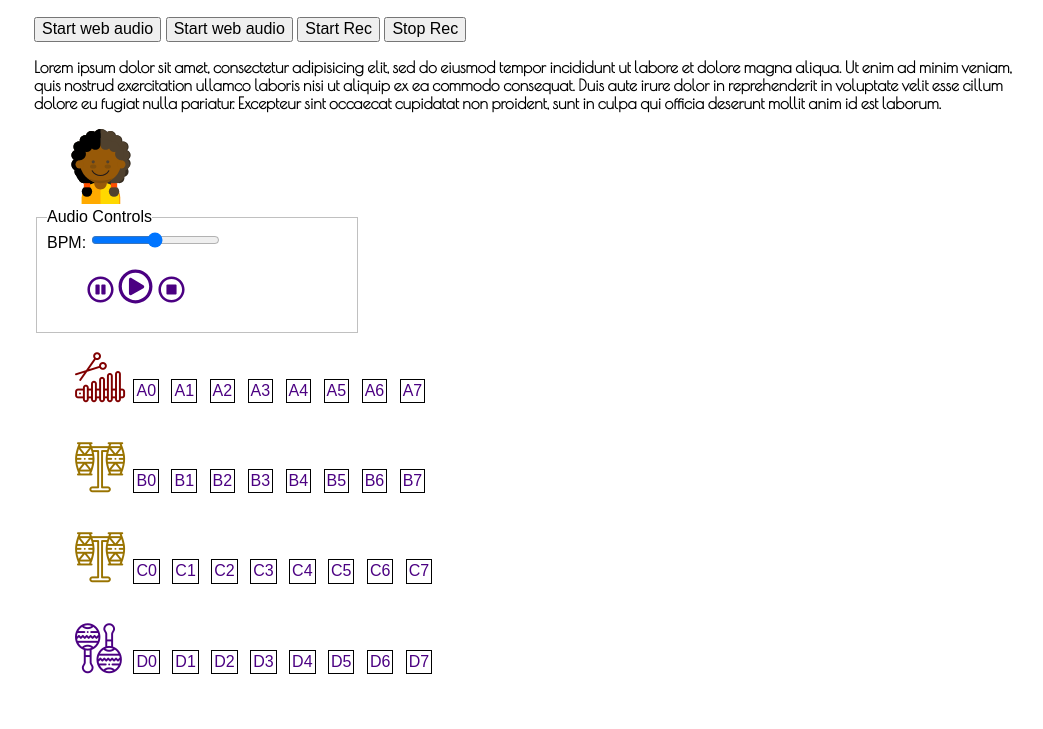
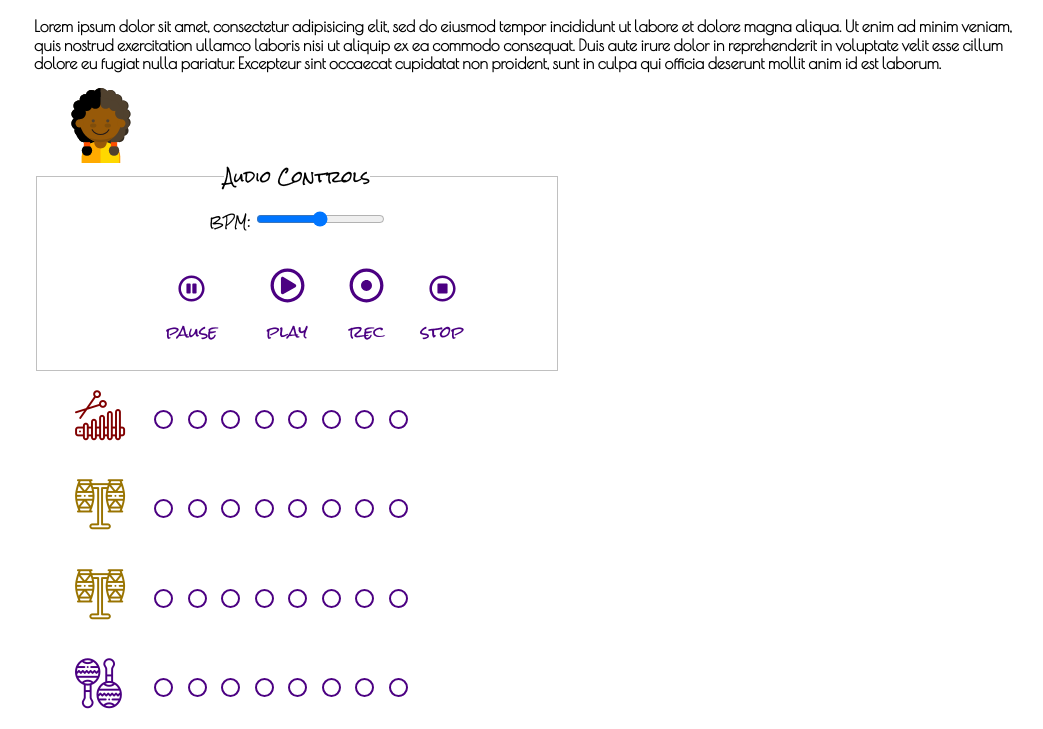
Before and after one commit to youzelle/afrobeat_sequencer, a plain HTML site: page player.html in a window 1280 px wide. Shown: the part 97-826 px from the top of the page, without its empty margins (106-1149 px from the left). Before the commit the page ends 800 px from the top, so only its background shows below. Drawn offline with nearby package versions, Linux system fonts and the light colour scheme.

Commit message:
Stylibg the UI

```diff
--- a/css/index.css
+++ b/css/index.css
@@ -68,7 +68,10 @@ h3,
 h4,
 h5,
 figcaption,
-kbd {
+kbd,
+legend,
+.bpmLabel,
+.bpmValue {
   font-family: 'Rock Salt', cursive;
 }
 
@@ -91,6 +94,11 @@ p {
 
 a {
   text-decoration: none;
+}
+
+.bpmLabel {
+  font-size: 12px;
+
 }
 
 /***************************************************************
@@ -296,7 +304,9 @@ INDEX MAIN BODY
 PLAYER MAIN BODY
 *****************************************************************/
 .audioControls {
-  max-width: 30%;
+  max-width: 50%;
+  text-align: center;
+  padding-top: 25px;
 }
 
 ul,
@@ -308,22 +318,40 @@ li,
 
 .svg-inline--fa {
 	font-size: 27px;
+  margin: 20px;
 }
 
-.svg-inline--fa.fa-play-circle {
+figcaption {
+  text-align: center;
+}
+
+.fa-play-circle,
+.fa-dot-circle {
 	font-size: 35px;
 }
 
+.fa-circle {
+  font-size: 15px;
+  border: none;
+}
+
 .block {
-	border: solid black 1px;
-	margin: 4px;
-	padding: 2px;
+	height: 15px;
+  width: 15px;
+  border: 2px solid indigo;
+  border-radius: 50%;
+  transition: background-color .8s ease-in-out;
+  margin: 5px;
+}
+
+ul li:first-child {
+  margin-right: 20px;
 }
 
 .counterPos {
-    border: solid red 5px;
+    border: solid red 2px;
 }
 
 .isActive {
-	transform: scale(1.2);
+	background-color: indigo;
 }
--- a/js/javascript.js
+++ b/js/javascript.js
@@ -104,12 +104,12 @@ for (let i = 0; i < numberOfBeats; i++) {
 
     }
 
-document.querySelector(".startrec").addEventListener("click", function() {
+document.getElementById("startrec").addEventListener("click", function() {
     mediaRecorder.start();
     console.log("recorder started");
 })
 
-document.querySelector(".stoprec").addEventListener("click", function() {
+document.getElementById("clear").addEventListener("click", function() {
         mediaRecorder.requestData();
         mediaRecorder.stop();
 })
@@ -144,8 +144,8 @@ function timeInterval() {
 function start() {
     event.preventDefault();
     playing = setInterval(playAudio, timeInterval())
-    document.getElementById("start").classList.add("isActive");
-    document.getElementById("pause").classList.remove("isActive");
+    document.getElementById("start").style.color = "red";
+    document.getElementById("pause").style.color = "red";
 }
 
 
@@ -178,8 +178,8 @@ function playAudio() {
 function pause() {
   event.preventDefault();
     clearInterval(playing);
-    document.getElementById("start").classList.remove("isActive");
-    document.getElementById("pause").classList.add("isActive");
+    document.getElementById("start").style.color = "indigo";
+    document.getElementById("pause").style.color = "indigo";
 }
 
 //Event Listeners
--- a/player.html
+++ b/player.html
@@ -19,11 +19,6 @@
       <h2>Learn About The Drums</h2>
     </header>
 
-    <button class="startOne">Start web audio</button>
-    <button class="startTwo">Start web audio</button>
-    <button class="startrec">Start Rec</button>
-    <button class="stoprec">Stop Rec</button>
-
     <div class="klIntro">
       <p>Lorem ipsum dolor sit amet, consectetur adipisicing elit, sed do eiusmod
       tempor incididunt ut labore et dolore magna aliqua. Ut enim ad minim veniam,
@@ -38,14 +33,15 @@
     <div class='musicMachine'>
       <fieldset class="audioControls">
         <legend>Audio Controls</legend>
-        <label for="bpmControl">BPM: </label>
+        <label for="bpmControl" class="bpmLabel">BPM: </label>
         <input type="range" id="bpm" name="bpmInput"
                min="30" max="90" step="5" oninput="bpmChange(this.value)"/>
         <output name="bpmOutput" id="bpmValue"></output></br>
         <ul class='crlButton'>
-          <li id="pause"><a href="#"><i class="far fa-pause-circle"></i></a> </li>
-          <li id="start"><a href="#"><i class="far fa-play-circle"></i></a></li>
-          <li id='clear'><a href='#'><i class="far fa-stop-circle"></i></a></li>
+          <li id="pause"><a href="#"><i class="far fa-pause-circle"></i><figcaption>pause</figcaption></a></li>
+          <li id="start"><a href="#"><i class="far fa-play-circle"></i><figcaption>play</figcaption></a></li>
+          <li id="startrec"><a href="#"><i class="far fa-dot-circle"></i><figcaption>rec</figcaption></a></li>
+          <li id="clear"><a href="#"><i class="far fa-stop-circle"></i><figcaption>stop</figcaption></a></li>
         </ul>
       </fieldset>
 
@@ -53,53 +49,53 @@
       <!-- Djember Drum A -->
         <ul id="djembeOne">
           <li><i class="fp flaticon-xylophone"></i></li>
-          <li id="a0" data-row="0" data-col="0" class="block"><a href="#" >A0</a></li>
-          <li id="a1" data-row="0" data-col="1" class="block"><a href="#" >A1</a></li>
-          <li id="a2" data-row="0" data-col="2" class="block"><a href="#" >A2</a></li>
-          <li id="a3" data-row="0" data-col="3" class="block"><a href="#" >A3</a></li>
-          <li id="a4" data-row="0" data-col="4" class="block"><a href="#" >A4</a></li>
-          <li id="a5" data-row="0" data-col="5" class="block"><a href="#" >A5</a></li>
-          <li id="a6" data-row="0" data-col="6" class="block"><a href="#" >A6</a></li>
-          <li id="a7" data-row="0" data-col="7" class="block"><a href="#" >A7</a></li>
+          <li id="a0" data-row="0" data-col="0" class="block"><a href="#"></a></li>
+          <li id="a1" data-row="0" data-col="1" class="block"><a href="#"></a></li>
+          <li id="a2" data-row="0" data-col="2" class="block"><a href="#"></a></li>
+          <li id="a3" data-row="0" data-col="3" class="block"><a href="#"></a></li>
+          <li id="a4" data-row="0" data-col="4" class="block"><a href="#"></a></li>
+          <li id="a5" data-row="0" data-col="5" class="block"><a href="#"></a></li>
+          <li id="a6" data-row="0" data-col="6" class="block"><a href="#"></a></li>
+          <li id="a7" data-row="0" data-col="7" class="block"><a href="#"></a></li>
         </ul>
         <br/>
       <!-- Bell One -->
         <ul id="bellOne">
           <li><i class="fp flaticon-drum"></i></li>
-          <li id="b0" data-row="1" data-col="0" class="block"><a href="#" >B0</a></li>
-          <li id="b1" data-row="1" data-col="1" class="block"><a href="#" >B1</a></li>
-          <li id="b2" data-row="1" data-col="2" class="block"><a href="#" >B2</a></li>
-          <li id="b3" data-row="1" data-col="3" class="block"><a href="#" >B3</a></li>
-          <li id="b4" data-row="1" data-col="4" class="block"><a href="#" >B4</a></li>
-          <li id="b5" data-row="1" data-col="5" class="block"><a href="#" >B5</a></li>
-          <li id="b6" data-row="1" data-col="6" class="block"><a href="#" >B6</a></li>
-          <li id="b7" data-row="1" data-col="7" class="block"><a href="#" >B7</a></li>
+          <li id="b0" data-row="1" data-col="0" class="block"><a href="#"></a></li>
+          <li id="b1" data-row="1" data-col="1" class="block"><a href="#"></a></li>
+          <li id="b2" data-row="1" data-col="2" class="block"><a href="#"></a></li>
+          <li id="b3" data-row="1" data-col="3" class="block"><a href="#"></a></li>
+          <li id="b4" data-row="1" data-col="4" class="block"><a href="#"></a></li>
+          <li id="b5" data-row="1" data-col="5" class="block"><a href="#"></a></li>
+          <li id="b6" data-row="1" data-col="6" class="block"><a href="#"></a></li>
+          <li id="b7" data-row="1" data-col="7" class="block"><a href="#"></a></li>
         </ul>
         <br/>
       <!-- Sound Three -->
         <ul id="soundThree">
           <li><i class="fp flaticon-drum"></i></li>
-          <li id="c0" data-row="2" data-col="0" class="block"><a href="#" >C0</a></li>
-          <li id="c1" data-row="2" data-col="1" class="block"><a href="#" >C1</a></li>
-          <li id="c2" data-row="2" data-col="2" class="block"><a href="#" >C2</a></li>
-          <li id="c3" data-row="2" data-col="3" class="block"><a href="#" >C3</a></li>
-          <li id="c4" data-row="2" data-col="4" class="block"><a href="#" >C4</a></li>
-          <li id="c5" data-row="2" data-col="5" class="block"><a href="#" >C5</a></li>
-          <li id="c6" data-row="2" data-col="6" class="block"><a href="#" >C6</a></li>
-          <li id="c7" data-row="2" data-col="7" class="block"><a href="#" >C7</a></li>
+          <li id="c0" data-row="2" data-col="0" class="block"><a href="#"></a></li>
+          <li id="c1" data-row="2" data-col="1" class="block"><a href="#"></a></li>
+          <li id="c2" data-row="2" data-col="2" class="block"><a href="#"></i></a></li>
+          <li id="c3" data-row="2" data-col="3" class="block"><a href="#"></a></li>
+          <li id="c4" data-row="2" data-col="4" class="block"><a href="#"></a></li>
+          <li id="c5" data-row="2" data-col="5" class="block"><a href="#"></a></li>
+          <li id="c6" data-row="2" data-col="6" class="block"><a href="#"></a></li>
+          <li id="c7" data-row="2" data-col="7" class="block"><a href="#"></a></li>
         </ul>
         <br/>
       <!-- Sound Four -->
         <ul id="soundFour">
           <li><i class="fp flaticon-maracas"></i></li>
-          <li id="d0" data-row="3" data-col="0" class="block"><a href="#" >D0</a></li>
-          <li id="d1" data-row="3" data-col="1" class="block"><a href="#" >D1</a></li>
-          <li id="d2" data-row="3" data-col="2" class="block"><a href="#" >D2</a></li>
-          <li id="d3" data-row="3" data-col="3" class="block"><a href="#" >D3</a></li>
-          <li id="d4" data-row="3" data-col="4" class="block"><a href="#" >D4</a></li>
-          <li id="d5" data-row="3" data-col="5" class="block"><a href="#" >D5</a></li>
-          <li id="d6" data-row="3" data-col="6" class="block"><a href="#" >D6</a></li>
-          <li id="d7" data-row="3" data-col="7" class="block"><a href="#" >D7</a></li>
+          <li id="d0" data-row="3" data-col="0" class="block"><a href="#"></a></li>
+          <li id="d1" data-row="3" data-col="1" class="block"><a href="#"></a></li>
+          <li id="d2" data-row="3" data-col="2" class="block"><a href="#"></a></li>
+          <li id="d3" data-row="3" data-col="3" class="block"><a href="#"></a></li>
+          <li id="d4" data-row="3" data-col="4" class="block"><a href="#"></a></li>
+          <li id="d5" data-row="3" data-col="5" class="block"><a href="#"></a></li>
+          <li id="d6" data-row="3" data-col="6" class="block"><a href="#"></a></li>
+          <li id="d7" data-row="3" data-col="7" class="block"><a href="#"></a></li>
         </ul>
         <br/>
       </div>
```
